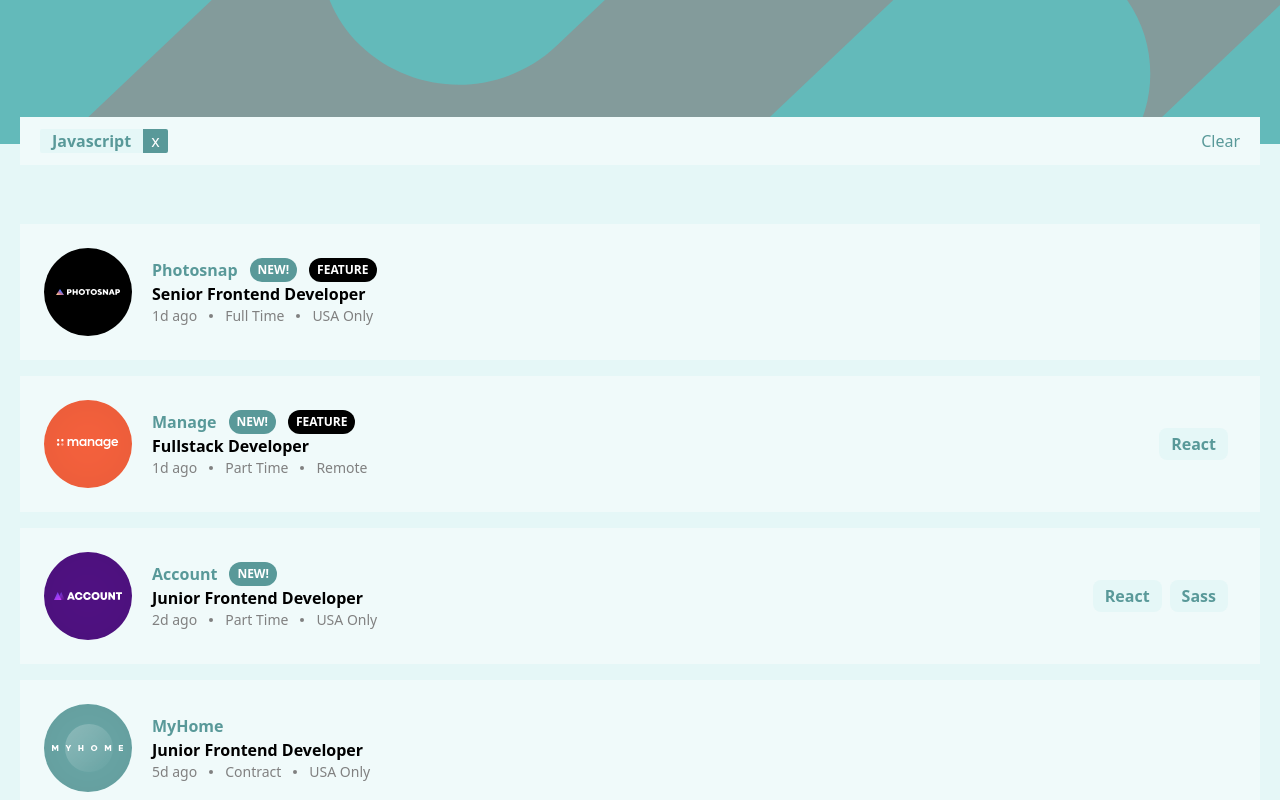
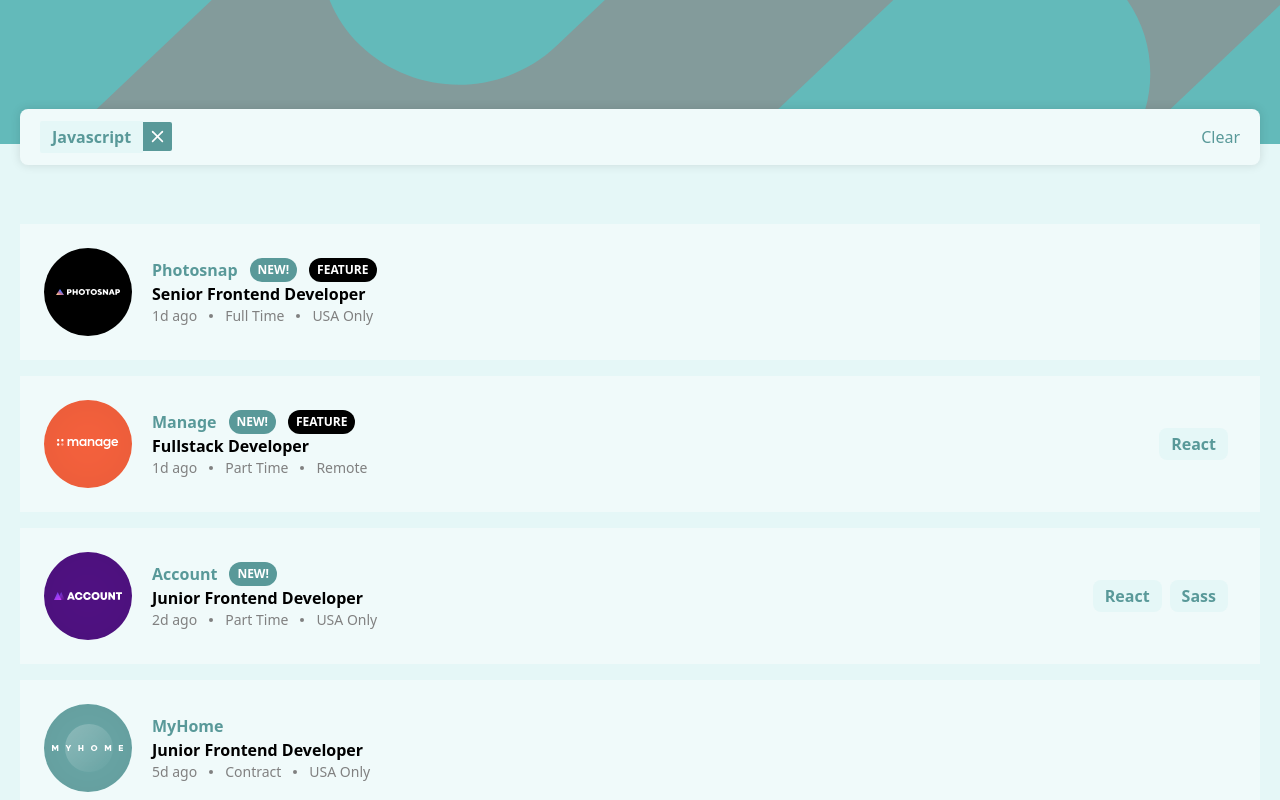
Before and after one commit to Stanislav453/static-job-listings, a React app: page / in a window 1280 px wide. Shown: the top 800 px of the page. Built offline with nearby package versions, Linux system fonts and the light colour scheme; the HTML template or start-up script is replaced by a standard one.

Commit message:
add list style

```diff
--- a/src/components/FilterJobs.tsx.tsx
+++ b/src/components/FilterJobs.tsx.tsx
@@ -1,4 +1,5 @@
 import React from "react";
+import xSvg from "../../public/images/x.svg";
 type FilterJobsType = {
   filterJobsData: string[];
   setFilterJobsData: React.Dispatch<React.SetStateAction<string[]>>;
@@ -10,34 +11,39 @@
   };
 
   return (
-    <div className="absolute bottom-[-1.3rem] container mx-10">
-      <div className="flex justify-between mx-5 bg-list-item py-3 px-5">
+    <div className="absolute bottom-[-1.3rem] container mx-10 ">
+      <div className="flex justify-between mx-5 bg-list-item py-3 px-5 rounded-lg shadow-boxList">
         <ul className="flex gap-2">
           <li className="flex justify-center items-center">
-            <span className=" px-3 text-main-font font-semibold rounded-tl-sm rounded-bl-sm bg-body-bg-color ">
+            <span className=" px-3 py-1 text-main-font font-semibold rounded-tl-sm rounded-bl-sm bg-body-bg-color ">
               Javascript
             </span>
-            <button className="px-2  text-white bg-main-font rounded-br-sm rounded-tr-sm hover:bg-features transition ease-in-out duration-300">
-              x
+            <button className="px-2 py-2  text-white bg-main-font rounded-br-sm rounded-tr-sm hover:bg-features transition ease-in-out duration-300">
+              <img src={xSvg} alt="X" />
             </button>
           </li>
           {filterJobsData.map((job, index) => {
             return (
               <li key={index} className="flex justify-center items-center">
-                <span className=" px-3 text-main-font font-semibold rounded-tl-sm rounded-bl-sm bg-body-bg-color ">
+                <span className=" px-3 py-1 text-main-font font-semibold rounded-tl-sm rounded-bl-sm bg-body-bg-color ">
                   {job}
                 </span>
                 <button
                   onClick={() => removeJob(job)}
-                  className="px-2  text-white bg-main-font rounded-br-sm rounded-tr-sm hover:bg-features transition ease-in-out duration-300"
+                  className="px-2 py-2  text-white bg-main-font rounded-br-sm rounded-tr-sm hover:bg-features transition ease-in-out duration-300"
                 >
-                  x
+                  <img src={xSvg} alt="X" />
                 </button>
               </li>
             );
           })}
         </ul>
-        <button className="text-main-font hover:underline">Clear</button>
+        <button
+          onClick={() => setFilterJobsData([])}
+          className="text-main-font hover:underline"
+        >
+          Clear
+        </button>
       </div>
     </div>
   );
```
